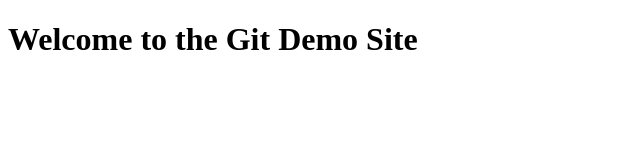
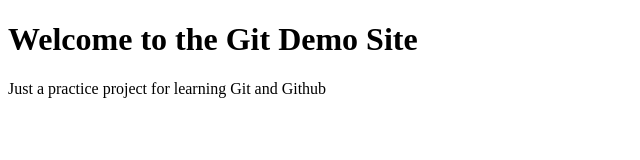
Before and after one commit to Dennis98100/git-demo-site, a website: page index.html in a window 1280 px wide. Shown: the whole page, without its empty margins (0-640 px from the left). Drawn offline with Linux system fonts and the light colour scheme.

Commit message:
feat: add intro paragraph

```diff
--- a/index.html
+++ b/index.html
@@ -7,5 +7,6 @@
 </head>
 <body>
   <h1>Welcome to the Git Demo Site</h1>
+<p>Just a practice project for learning Git and Github</p>
 </body>
 </html>
```
